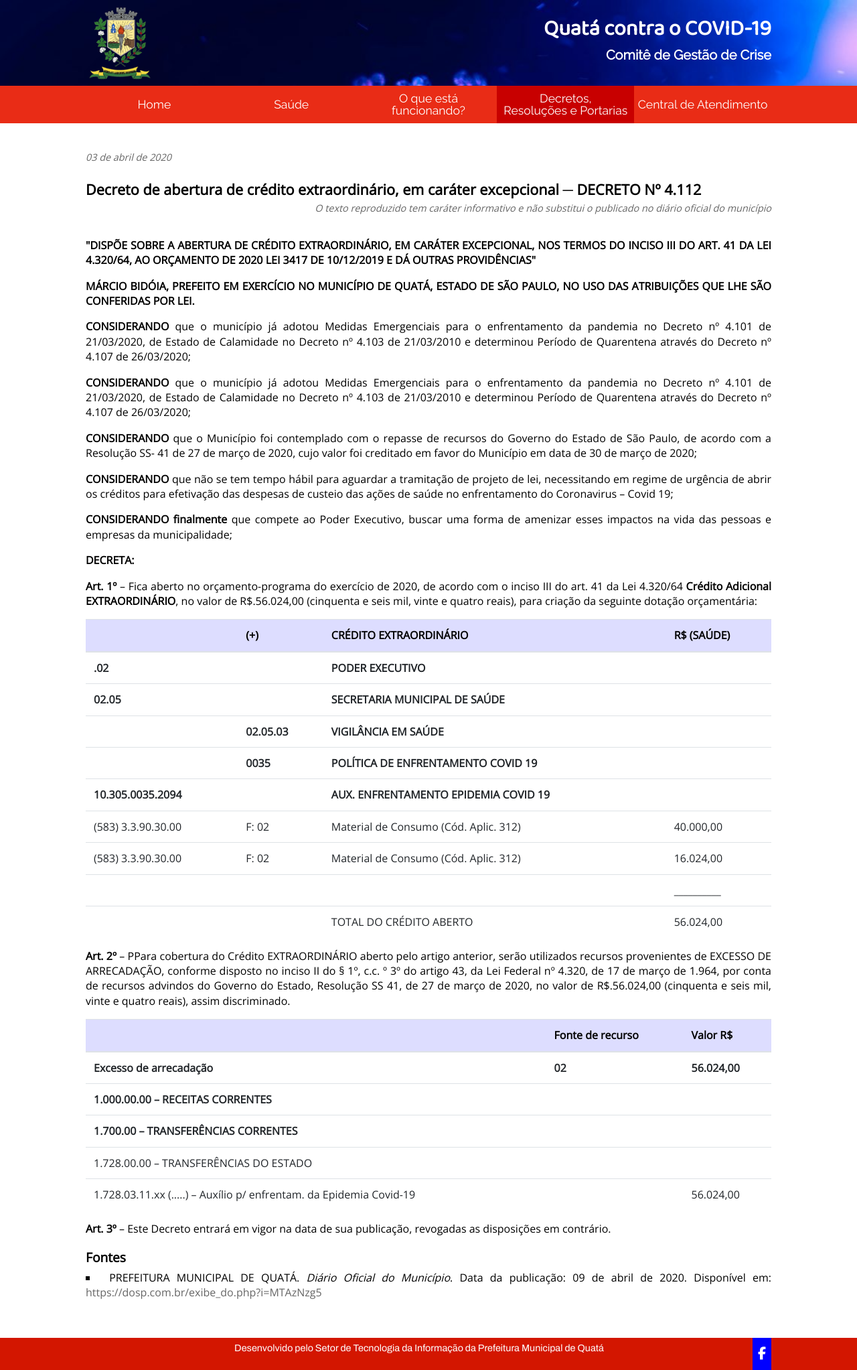
After one commit to rafaelssantos/coronavirus, a PHP site: page /legislacao/decreto-de-abertura-de-credito-excepcional-II.php in a window 1280 px wide. The commit adds this page. Shown: the whole page at 67% size. Run offline with PHP 8.4, Linux system fonts and the light colour scheme; some libraries are stand-ins or nearby versions.

Commit message:
Atualização de decretos.

```diff
--- a/css/content.css
+++ b/css/content.css
@@ -128,6 +128,13 @@ abbr {
     font-size: 105%;
 }
 
+
+.content table th td{
+    background: blue;
+    color: white;
+}
+
+
 .content .read-more {
     font-style: normal;
 }
@@ -198,6 +205,8 @@ abbr {
     font-size: 150%;
 }
 
+
+
 @media (max-width: 680px) {
     .iframe-wrapper {
         padding-top: 56.25%;
--- /dev/null
+++ b/css/law.css
@@ -0,0 +1,4 @@
+.table th {
+    background: #DDDDFF;
+    color: #000000;
+}
--- /dev/null
+++ b/json/law/add.json
@@ -0,0 +1,6 @@
+{
+    "url": "legislacao/decreto-de-abertura-de-credito-excepcional-II.php",
+    "date": "03 de abr de 2020",
+    "title": "Decreto de abertura de crédito extraordinário, em caráter excepcional ─ DECRETO Nº 4.112",
+    "abstract": "DISPÕE SOBRE A ABERTURA DE CRÉDITO EXTRAORDINÁRIO, EM CARÁTER EXCEPCIONAL, NOS TERMOS DO INCISO III DO ART. 41 DA LEI 4.320/64,  AO ORÇAMENTO DE 2020 LEI 3417 DE 10/12/2019, E DÁ OUTRAS PROVIDÊNCIAS. MARCIO BIDÓIA, PREFEITO EM EXERCÍCIO NO MUNICÍPIO DE QUATÁ, ESTADO DE SÃO PAULO, NO USO DAS ATRIBUIÇÕES QUE LHE SÃO CONFERIDAS POR LEI."
+}
--- /dev/null
+++ b/json/law/adf.json
@@ -0,0 +1,6 @@
+{
+    "url": "legislacao/nomeacao-de-novos-membros-no-comite-de-gestao-de-crise.php",
+    "date": "07 de abr de 2020",
+    "title": "Portaria de Nomeação de Novos Membros e Definição de Estrututra Oraganizacional do Comitê de Gestão de Crise ─ PORTARIA Nº 36.938",
+    "abstract": "DISPÕE SOBRE A NOMEAÇÃO DE NOVOS MEMBROS DO COMITÊ DE GESTÃO DE CRISE - CGC CRIADO PELO DECRETO MUNICIPAL Nº. 4.101 DE 18 DE MARÇO DE 2020 E CRIA ESTRUTURA ORGANIZACIONAL PARA O COMITÊ.MÁRCIO BIDÓIA, Prefeito Municipal de Quatá em exercício, no uso de suas atribuições legais;CONSIDERANDO a pandemia do COVID-19 (Novo CORONAVIRUS), nos termos declarados pela Organização Mundial da Saúde;"
+}
--- /dev/null
+++ b/json/law/adg.json
@@ -0,0 +1,6 @@
+{
+    "url": "legislacao/decreto-de-prorrogacao-periodo-de-quarentena.php",
+    "date": "08 de abr de 2020",
+    "title": "Decreto de prorrogação do estado de quarentena ─ DECRETO Nº 4.114",
+    "abstract": "ALTERA O DECRETO MUNICIPAL Nº. 4.107 DE 26/03/2020, COM REDAÇÃO DADA PELO DECRETO MUNICIPAL N° 4.109 DE 01/04/2020 E PRORROGA O PERÍODO DE QUARENTENA NO MUNICÍPIO DE QUATÁ, NO CONTEXTO DA PANDEMIA DO COVID-19 E DÁ OUTRAS PROVIDÊNCIAS. MARCIO BIDOIA, Prefeito em exercício do Município de Quatá, Estado de São Paulo, no uso de suas atribuições legais;"
+}
--- /dev/null
+++ b/legislacao/decreto-de-abertura-de-credito-excepcional-II.php
@@ -0,0 +1,192 @@
+<?php
+include_once('../conf/conf.php');
+?>
+
+
+<?php
+require_once(ROOT_DIR . '/classes/NewsManager.php');
+$contact_url = BASE_URL_DIR . "contato.php";
+?>
+
+
+<!DOCTYPE html>
+<html lang="pt">
+
+<head>
+    <meta charset='UTF-8'>
+    <meta name="viewport" content="width=device-width, initial-scale=1">
+
+    <title>Legislação ─ CGC da Prefeitura Municipal de Quatá-SP</title>
+
+    <base href=<?php echo BASE_URL_DIR; ?>>
+
+
+    <link rel='shortcut icon' href='img/logo.ico'>
+
+    <link rel='stylesheet' type='text/css' href='css/reset.css'>
+    <link rel='stylesheet' type='text/css' href='css/html.css'>
+    <link rel='stylesheet' type='text/css' href='css/header.css'>
+    <link rel='stylesheet' type='text/css' href='css/content.css'>
+    <link rel='stylesheet' type='text/css' href='css/footer.css'>
+    <link rel='stylesheet' type='text/css' href='css/news.css'>
+    <link rel='stylesheet' type='text/css' href='css/law.css'>
+
+    <link rel="stylesheet" href="https://stackpath.bootstrapcdn.com/bootstrap/4.4.1/css/bootstrap.min.css" integrity="sha384-Vkoo8x4CGsO3+Hhxv8T/Q5PaXtkKtu6ug5TOeNV6gBiFeWPGFN9MuhOf23Q9Ifjh" crossorigin="anonymous">
+
+
+    <script src="https://code.jquery.com/jquery-3.4.1.slim.min.js" integrity="sha384-J6qa4849blE2+poT4WnyKhv5vZF5SrPo0iEjwBvKU7imGFAV0wwj1yYfoRSJoZ+n" crossorigin="anonymous"></script>
+    <script src="https://cdn.jsdelivr.net/npm/popper.js@1.16.0/dist/umd/popper.min.js" integrity="sha384-Q6E9RHvbIyZFJoft+2mJbHaEWldlvI9IOYy5n3zV9zzTtmI3UksdQRVvoxMfooAo" crossorigin="anonymous"></script>
+    <script src="https://stackpath.bootstrapcdn.com/bootstrap/4.4.1/js/bootstrap.min.js" integrity="sha384-wfSDF2E50Y2D1uUdj0O3uMBJnjuUD4Ih7YwaYd1iqfktj0Uod8GCExl3Og8ifwB6" crossorigin="anonymous"></script>
+    <script src="https://kit.fontawesome.com/fa170b8b16.js" crossorigin="anonymous"></script>
+</head>
+
+
+
+<body>
+    <?php include(HTDOCS_DIR . '/html/header.php'); ?>
+
+    <script>
+        $("#mn-news").addClass("current-menu-item");
+    </script>
+
+
+
+    <div class='content'>
+        <span class='date'>03 de abril de 2020</span>
+        <h1>Decreto de abertura de crédito extraordinário, em caráter excepcional ─ DECRETO Nº 4.112</h1>
+        <span class='author'>O texto reproduzido tem caráter informativo e não substitui o <a href=""></a>publicado no diário oficial do município</span>
+
+        <p><strong>"DISPÕE SOBRE A ABERTURA DE CRÉDITO EXTRAORDINÁRIO, EM CARÁTER EXCEPCIONAL, NOS TERMOS DO INCISO III DO ART. 41 DA LEI 4.320/64, AO ORÇAMENTO DE 2020 LEI 3417 DE 10/12/2019 E DÁ OUTRAS PROVIDÊNCIAS"</strong></p>
+
+        <p><strong>MÁRCIO BIDÓIA, PREFEITO EM EXERCÍCIO NO MUNICÍPIO DE QUATÁ, ESTADO DE SÃO PAULO, NO USO DAS ATRIBUIÇÕES QUE LHE SÃO CONFERIDAS POR LEI.</strong></p>
+
+        <p><strong>CONSIDERANDO</strong> que o município já adotou Medidas Emergenciais para o enfrentamento da pandemia no Decreto nº 4.101 de 21/03/2020, de Estado de Calamidade no Decreto nº 4.103 de 21/03/2010 e determinou Período de Quarentena através do Decreto nº 4.107 de 26/03/2020;</p>
+
+        <p><strong>CONSIDERANDO</strong> que o município já adotou Medidas Emergenciais para o enfrentamento da pandemia no Decreto nº 4.101 de 21/03/2020, de Estado de Calamidade no Decreto nº 4.103 de 21/03/2010 e determinou Período de Quarentena através do Decreto nº 4.107 de 26/03/2020;</p>
+
+        <p><strong>CONSIDERANDO</strong> que o Município foi contemplado com o repasse de recursos do Governo do Estado de São Paulo, de acordo com a Resolução SS- 41 de 27 de março de 2020, cujo valor foi creditado em favor do Município em data de 30 de março de 2020;</p>
+
+        <p><strong>CONSIDERANDO</strong> que não se tem tempo hábil para aguardar a tramitação de projeto de lei, necessitando em regime de urgência de abrir os créditos para efetivação das despesas de custeio das ações de saúde no enfrentamento do Coronavirus – Covid 19;</p>
+
+        <p><strong>CONSIDERANDO finalmente</strong> que compete ao Poder Executivo, buscar uma forma de amenizar esses impactos na vida das pessoas e empresas da municipalidade;</p>
+
+        <p><strong>DECRETA:</strong>
+
+            <p><strong>Art. 1º</strong> – Fica aberto no orçamento-programa do exercício de 2020, de acordo com o inciso III do art. 41 da Lei 4.320/64 <strong>Crédito Adicional EXTRAORDINÁRIO</strong>, no valor de R$.56.024,00 (cinquenta e seis mil, vinte e quatro reais), para criação da seguinte dotação orçamentária:</p>
+
+            <table class="table">
+                <thead>
+                    <tr>
+                        <th scope="col" class="font-weight-bold"></th>
+                        <th scope="col" class="font-weight-bold">(+)</th>
+                        <th scope="col" class="font-weight-bold">CRÉDITO EXTRAORDINÁRIO</th>
+                        <th scope="col" class="font-weight-bold">R$ (SAÚDE)</th>
+                    </tr>
+                </thead>
+                <tbody>
+                    <tr>
+                        <td class="font-weight-bold">.02</td>
+                        <td class="font-weight-bold"></td>
+                        <td class="font-weight-bold">PODER EXECUTIVO</td>
+                        <td class="font-weight-bold"></td>
+                    </tr>
+                    <tr>
+                        <td class="font-weight-bold">02.05</td>
+                        <td class="font-weight-bold"></td>
+                        <td class="font-weight-bold">SECRETARIA MUNICIPAL DE SAÚDE</td>
+                        <td class="font-weight-bold"></td>
+                    </tr>
+                    <tr>
+                        <td class="font-weight-bold"></td>
+                        <td class="font-weight-bold">02.05.03</td>
+                        <td class="font-weight-bold">VIGILÂNCIA EM SAÚDE</td>
+                        <td class="font-weight-bold"></td>
+                    </tr>
+                    <tr>
+                        <td class="font-weight-bold"></td>
+                        <td class="font-weight-bold">0035</td>
+                        <td class="font-weight-bold">POLÍTICA DE ENFRENTAMENTO COVID 19</td>
+                        <td class="font-weight-bold"></td>
+                    </tr>
+                    <tr>
+                        <td class="font-weight-bold">10.305.0035.2094</td>
+                        <td class="font-weight-bold"></td>
+                        <td class="font-weight-bold">AUX.  ENFRENTAMENTO EPIDEMIA COVID 19</td>
+                        <td class="font-weight-bold"></td>
+                    </tr>
+                    <tr>
+                        <td>(583) 3.3.90.30.00</td>
+                        <td>F: 02</td>
+                        <td>Material de Consumo (Cód. Aplic. 312)</td>
+                        <td>40.000,00</td>
+                    </tr>
+                    <tr>
+                        <td>(583) 3.3.90.30.00</td>
+                        <td>F: 02</td>
+                        <td>Material de Consumo (Cód. Aplic. 312)</td>
+                        <td>16.024,00</td>
+                    </tr>
+                    <tr>
+                        <td></td>
+                        <td></td>
+                        <td></td>
+                        <td>__________</td>
+                    </tr>
+                    <tr>
+                        <td></td>
+                        <td></td>
+                        <td>TOTAL DO CRÉDITO ABERTO</td>
+                        <td>56.024,00</td>
+                    </tr>
+                </tbody>
+            </table>
+
+            <p><strong>Art. 2º</strong> – PPara cobertura do Crédito EXTRAORDINÁRIO aberto pelo artigo anterior, serão utilizados recursos provenientes de EXCESSO DE ARRECADAÇÃO, conforme disposto no inciso II do § 1º, c.c. º 3º do artigo 43, da Lei Federal nº 4.320, de 17 de março de 1.964, por conta de recursos advindos do Governo do Estado, Resolução SS 41, de 27 de março de 2020, no valor de R$.56.024,00 (cinquenta e seis mil, vinte e quatro reais), assim discriminado.</p>
+
+            <table class="table">
+                <thead>
+                    <tr>
+                        <th scope="col" class="font-weight-bold"></th>
+                        <th scope="col" class="font-weight-bold">Fonte de recurso</th>
+                        <th scope="col" class="font-weight-bold">Valor R$ </th>
+                    </tr>
+                </thead>
+                <tbody>
+                    <tr>
+                        <td class="font-weight-bold">Excesso de arrecadação</td>
+                        <td class="font-weight-bold">02</td>
+                        <td class="font-weight-bold">56.024,00</td>
+                    </tr>
+                    <tr>
+                        <td class="font-weight-bold">1.000.00.00 – RECEITAS CORRENTES</td>
+                        <td class="font-weight-bold"></td>
+                        <td class="font-weight-bold"></td>
+                    </tr>
+                    <tr>
+                        <td class="font-weight-bold">1.700.00 – TRANSFERÊNCIAS CORRENTES</td>
+                        <td class="font-weight-bold"></td>
+                        <td class="font-weight-bold"></td>
+                    </tr>
+                    <tr>
+                        <td>1.728.00.00 – TRANSFERÊNCIAS DO ESTADO</td>
+                        <td></td>
+                        <td></td>
+                    </tr>
+                    <tr>
+                        <td>1.728.03.11.xx (.....) – Auxílio p/ enfrentam. da Epidemia Covid-19</td>
+                        <td></td>
+                        <td>56.024,00</td>
+                    </tr>
+                </tbody>
+            </table>
+
+            <p><strong>Art. 3º</strong> – Este Decreto entrará em vigor na data de sua publicação, revogadas as disposições em contrário. </p>
+
+            <h2 class='inside-header'>Fontes</h2>
+            <ul>
+                <li>PREFEITURA MUNICIPAL DE QUATÁ. <em>Diário Oficial do Município</em>. Data da publicação: 09 de abril de 2020. Disponível em: <a href="https://dosp.com.br/exibe_do.php?i=MTAzNzg5">https://dosp.com.br/exibe_do.php?i=MTAzNzg5</a></li>
+            </ul>
+    </div>
+
+    <?php include(HTDOCS_DIR . '/html/footer.php'); ?>
+</body>
```
Also changed, not shown: json/law/adc.json (+4 -4 lines), legislacao/decreto-de-abertura-de-credito-excepcional-I.php (added, +186 -0 lines).
